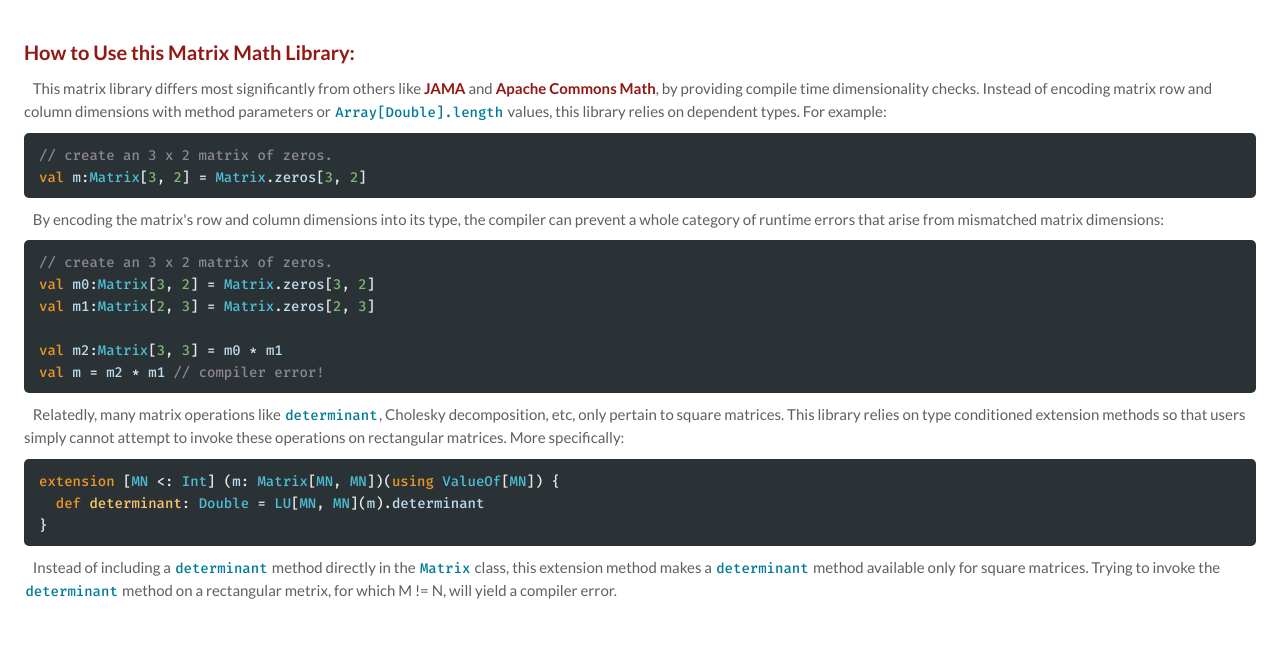
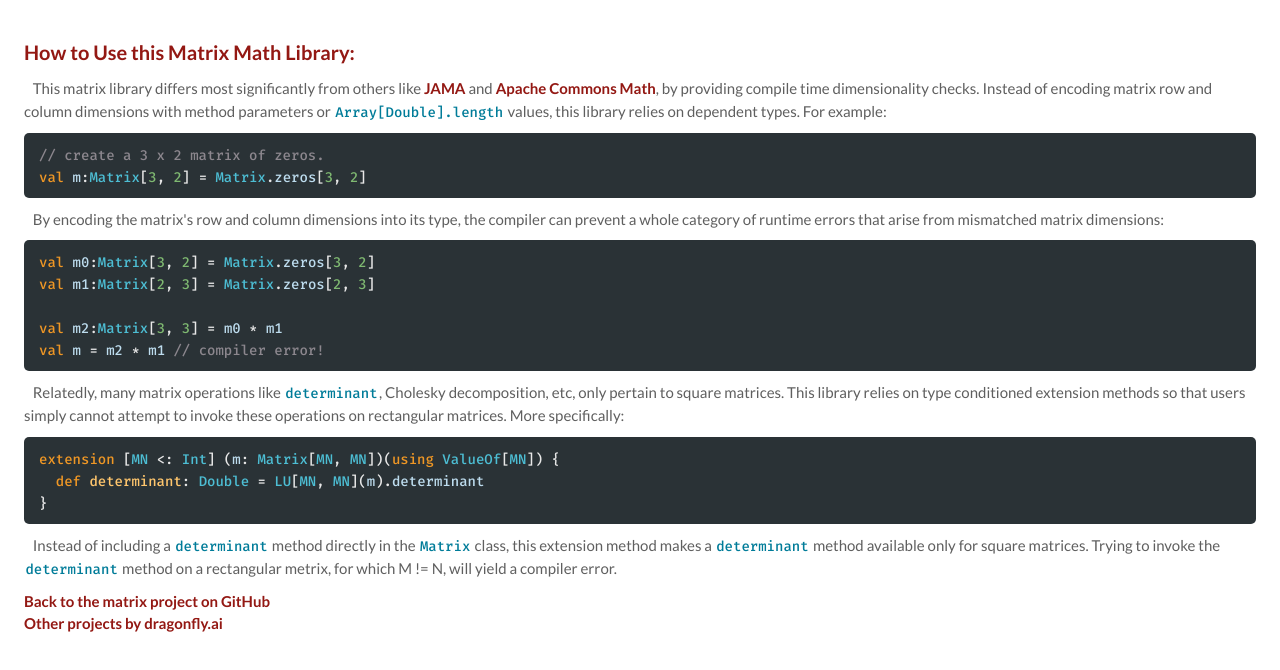
Before and after one commit to dragonfly-ai/matrix, a plain HTML site: page index.html in a window 1280 px wide. Drawn offline with Linux system fonts and the light colour scheme.

Commit message:
deploy: c166a2d218cd828dbe824a9497f14fe6667367ad

```diff
--- a/index.html
+++ b/index.html
@@ -30,11 +30,10 @@
     <div class="content" style="padding: 16px;">
         <h3>How to Use this Matrix Math Library:</h3>
         <p>&nbsp;&nbsp;&nbsp;This matrix library differs most significantly from others like <a href="https://math.nist.gov/javanumerics/jama/">JAMA</a> and <a href="https://commons.apache.org/proper/commons-math/javadocs/api-3.6.1/org/apache/commons/math3/linear/">Apache Commons Math</a>, by providing compile time dimensionality checks.  Instead of encoding matrix row and column dimensions with method parameters or <code>Array[Double].length</code> values, this library relies on dependent types.  For example:</p>
-        <pre class="keep-together pdf epub"><code class="nohighlight"><span class="comment">// create an 3 x 2 matrix of zeros.
+        <pre class="keep-together pdf epub"><code class="nohighlight"><span class="comment">// create a 3 x 2 matrix of zeros.
 </span><span class="keyword">val</span><span> </span><span class="identifier">m</span><span>:</span><span class="type-name">Matrix</span><span>[</span><span class="number-literal">3</span><span>, </span><span class="number-literal">2</span><span>] = </span><span class="type-name">Matrix</span><span>.</span><span class="identifier">zeros</span><span>[</span><span class="number-literal">3</span><span>, </span><span class="number-literal">2</span><span>]</span></code></pre>
         <p>&nbsp;&nbsp;&nbsp;By encoding the matrix&#39;s row and column dimensions into its type, the compiler can prevent a whole category of runtime errors that arise from mismatched matrix dimensions:</p>
-        <pre class="keep-together pdf epub"><code class="nohighlight"><span class="comment">// create an 3 x 2 matrix of zeros.
-</span><span class="keyword">val</span><span> </span><span class="identifier">m0</span><span>:</span><span class="type-name">Matrix</span><span>[</span><span class="number-literal">3</span><span>, </span><span class="number-literal">2</span><span>] = </span><span class="type-name">Matrix</span><span>.</span><span class="identifier">zeros</span><span>[</span><span class="number-literal">3</span><span>, </span><span class="number-literal">2</span><span>]
+        <pre class="keep-together pdf epub"><code class="nohighlight"><span class="keyword">val</span><span> </span><span class="identifier">m0</span><span>:</span><span class="type-name">Matrix</span><span>[</span><span class="number-literal">3</span><span>, </span><span class="number-literal">2</span><span>] = </span><span class="type-name">Matrix</span><span>.</span><span class="identifier">zeros</span><span>[</span><span class="number-literal">3</span><span>, </span><span class="number-literal">2</span><span>]
 </span><span class="keyword">val</span><span> </span><span class="identifier">m1</span><span>:</span><span class="type-name">Matrix</span><span>[</span><span class="number-literal">2</span><span>, </span><span class="number-literal">3</span><span>] = </span><span class="type-name">Matrix</span><span>.</span><span class="identifier">zeros</span><span>[</span><span class="number-literal">2</span><span>, </span><span class="number-literal">3</span><span>]
 
 </span><span class="keyword">val</span><span> </span><span class="identifier">m2</span><span>:</span><span class="type-name">Matrix</span><span>[</span><span class="number-literal">3</span><span>, </span><span class="number-literal">3</span><span>] = </span><span class="identifier">m0</span><span> * </span><span class="identifier">m1</span><span>
@@ -44,6 +43,8 @@
   </span><span class="keyword">def</span><span> </span><span class="declaration-name">determinant</span><span>: </span><span class="type-name">Double</span><span> = </span><span class="type-name">LU</span><span>[</span><span class="type-name">MN</span><span>, </span><span class="type-name">MN</span><span>](</span><span class="identifier">m</span><span>).</span><span class="identifier">determinant</span><span>
 }</span></code></pre>
         <p>&nbsp;&nbsp;&nbsp;Instead of including a <code>determinant</code> method directly in the <code>Matrix</code> class, this extension method makes a <code>determinant</code> method available only for square matrices.  Trying to invoke the <code>determinant</code> method on a rectangular metrix, for which M != N, will yield a compiler error.</p>
+        <p><a href="https://github.com/dragonfly-ai/matrix">Back to the matrix project on GitHub</a><br/>
+        <a href="https://github.com/dragonfly-ai/">Other projects by dragonfly.ai</a><br/></p>
     </div>
 </div>
 </body>
```
Also changed, not shown: api/index.html (+2 -2 lines), demo.html (+2 -2 lines).
